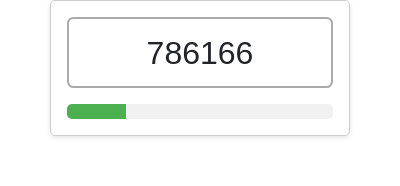
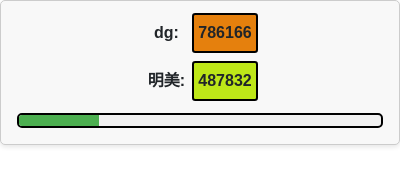
Before and after one commit to czetao/totp-chrome, a browser extension: page popup/index.html in a window 400 px wide. Drawn offline with nearby package versions, Linux system fonts and the light colour scheme.

Commit message:
[feat] 新增黑边

```diff
--- a/popup/index.html
+++ b/popup/index.html
@@ -7,52 +7,26 @@
     <meta name="viewport" content="width=device-width, initial-scale=1.0">
     <title>2FA &amp; TOTP 测试</title>
     <link href="https://cdn.bootcdn.net/ajax/libs/twitter-bootstrap/5.0.1/css/bootstrap.min.css" rel="stylesheet">
-    <style>
-        body {
-            font-family: Arial, sans-serif;
-        }
-
-        main {
-            max-width: 300px;
-            margin: 0 auto;
-            padding: 1em;
-            border: 1px solid #ccc;
-            border-radius: 5px;
-            box-shadow: 0 2px 5px rgba(0, 0, 0, 0.1);
-        }
-
-
-        .code-container {
-            display: flex;
-            align-items: center;
-            justify-content: center;
-            border: 2px solid #aaa;
-            font-size: 2em;
-            padding: 0.3em;
-            border-radius: 0.2em;
-            margin-bottom: 0.5em;
-        }
-
-        .progress-container {
-            width: 100%;
-            height: 15px;
-            background-color: #f1f1f1;
-            border-radius: 5px;
-            overflow: hidden;
-        }
-
-        .progress-bar {
-            height: 100%;
-            background-color: #4CAF50;
-        }
-    </style>
+    <link rel="stylesheet" href="style.css"> <!-- 添加这行来链接外部CSS文件 -->
 </head>
 
 <body>
     <main>
-
         <div class="code-container">
-            <span id="otfp-code">Loading...</span>
+            <div class="type-container">
+                dg:
+            </div>
+            <div class="dg-container">
+                <span id="digitalgd-code">Loading...</span>
+            </div>
+        </div>
+        <div class="code-container">
+            <div class="type-container">
+                明美:
+            </div>
+            <div class="mingmei-container">
+                <span id="mingmei-code">Loading...</span>
+            </div>
         </div>
         <div class="progress-container">
             <div class="progress-bar" id="progress"></div>
--- a/popup/script.js
+++ b/popup/script.js
@@ -1,10 +1,13 @@
 // script.js
 window.updateCode = function () {
     // ... 原来 updateCode 函数的实现 ...
-    const T = Math.floor(Date.now() / 1000 / 30)
     // 用户密钥
-    const K = arrayToBinary(Array.from(new Uint8Array(base32Decode('JVIJOPGAHW3367XA'.toUpperCase(), 'RFC4648'))))
+    const digitalgd = getSecretBin('JVIJOPGAHW3367XA');
+    const mingmei = getSecretBin('sdadasd');
 
+    function getSecretBin(secret) {
+        return arrayToBinary(Array.from(new Uint8Array(base32Decode(secret.toUpperCase(), 'RFC4648'))));
+    }
     /**
     * 数字转 Int64 字节流
     * @param {number} num
@@ -36,10 +39,12 @@ window.updateCode = function () {
         return array.map(char => char.toString(16)).join('')
     }
 
+    function getCodeBySecret(secret) {
+        const T = Math.floor(Date.now() / 1000 / 30)
         const T1 = arrayToBinary(intToBytes(T))
 
         // 计算 HMAC-SHA1，密钥为 K，消息为 T
-    const HS = binaryToArray(CryptoJS.HmacSHA1(CryptoJS.enc.Latin1.parse(T1), CryptoJS.enc.Latin1.parse(K)).toString(CryptoJS.enc.Latin1))
+        const HS = binaryToArray(CryptoJS.HmacSHA1(CryptoJS.enc.Latin1.parse(T1), CryptoJS.enc.Latin1.parse(secret)).toString(CryptoJS.enc.Latin1))
 
         // 取出最后个字节的低 4 位
         const offset = HS[19] & 0xf
@@ -57,7 +62,14 @@ window.updateCode = function () {
         for (let i = 0; i > 6 - code.length; i++) {
             code = '0' + code;
         }
-    document.getElementById("otfp-code").textContent = code;
+        return code;
+    }
+
+    let digitalCode = getCodeBySecret(digitalgd);
+    let mingmeiCode = getCodeBySecret(mingmei);
+    document.getElementById("digitalgd-code").textContent = digitalCode;
+    document.getElementById("mingmei-code").textContent = mingmeiCode;
+
 };
 
 setInterval(() => {
--- a/popup/style.css
+++ b/popup/style.css
@@ -29,10 +29,13 @@ main {
 
 .dg-container {
     background-color: #e5800d;
+    border: 2px solid black; /* 2px width and solid style */
 }
 
 .mingmei-container {
     background-color: #bee718;
+    border: 2px solid black; /* 2px width and solid style */
+
 }
 
 .type-container {
@@ -44,6 +47,8 @@ main {
     background-color: #f1f1f1;
     border-radius: 5px;
     overflow: hidden;
+    border: 2px solid black; /* 2px width and solid style */
+
 }
 
 .progress-bar {
```
Lines whose indentation alone changed are shown as unchanged.
